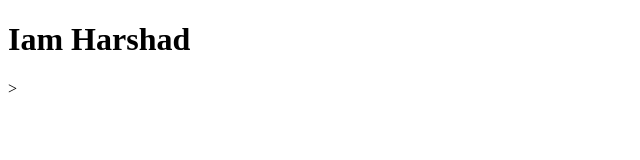
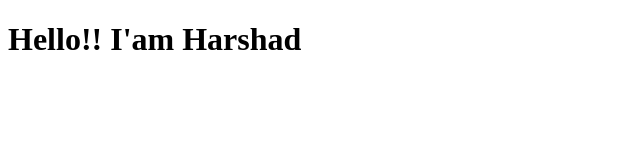
Before and after one commit to Harshad1304/Harshad_Bhoir_Portfolio, a plain HTML site: page index.html in a window 1280 px wide. Shown: the whole page, without its empty margins (0-640 px from the left). Drawn offline with Linux system fonts and the light colour scheme.

Commit message:
style: edited text and title.

```diff
--- a/index.html
+++ b/index.html
@@ -3,9 +3,9 @@
 <head>
     <meta charset="UTF-8">
     <meta name="viewport" content="width=device-width, initial-scale=1.0">
-    <title>First git repo</title>
+    <title>Harshad Bhoir</title>
 </head>
 <body>
-    <h1>Iam Harshad</h1>>
+    <h1> Hello!! I'am Harshad</h1>
 </body>
 </html>
```
